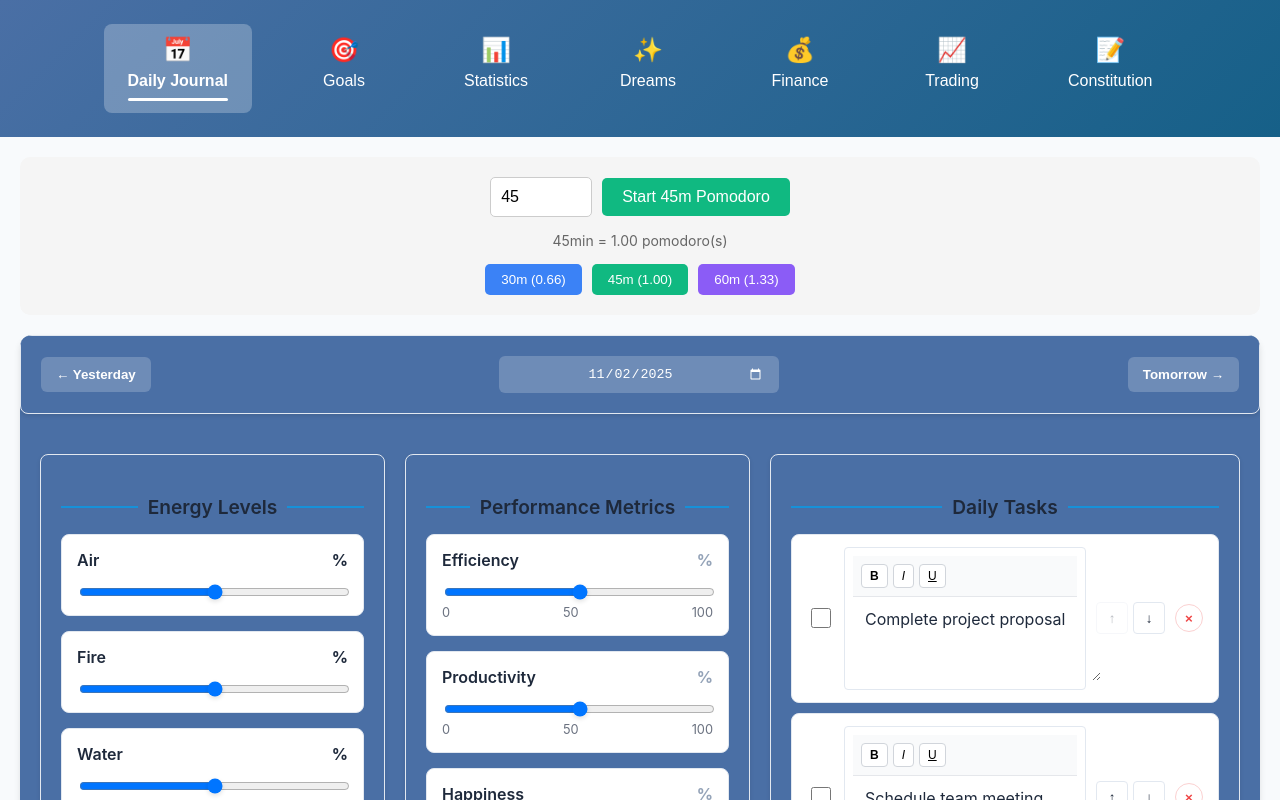
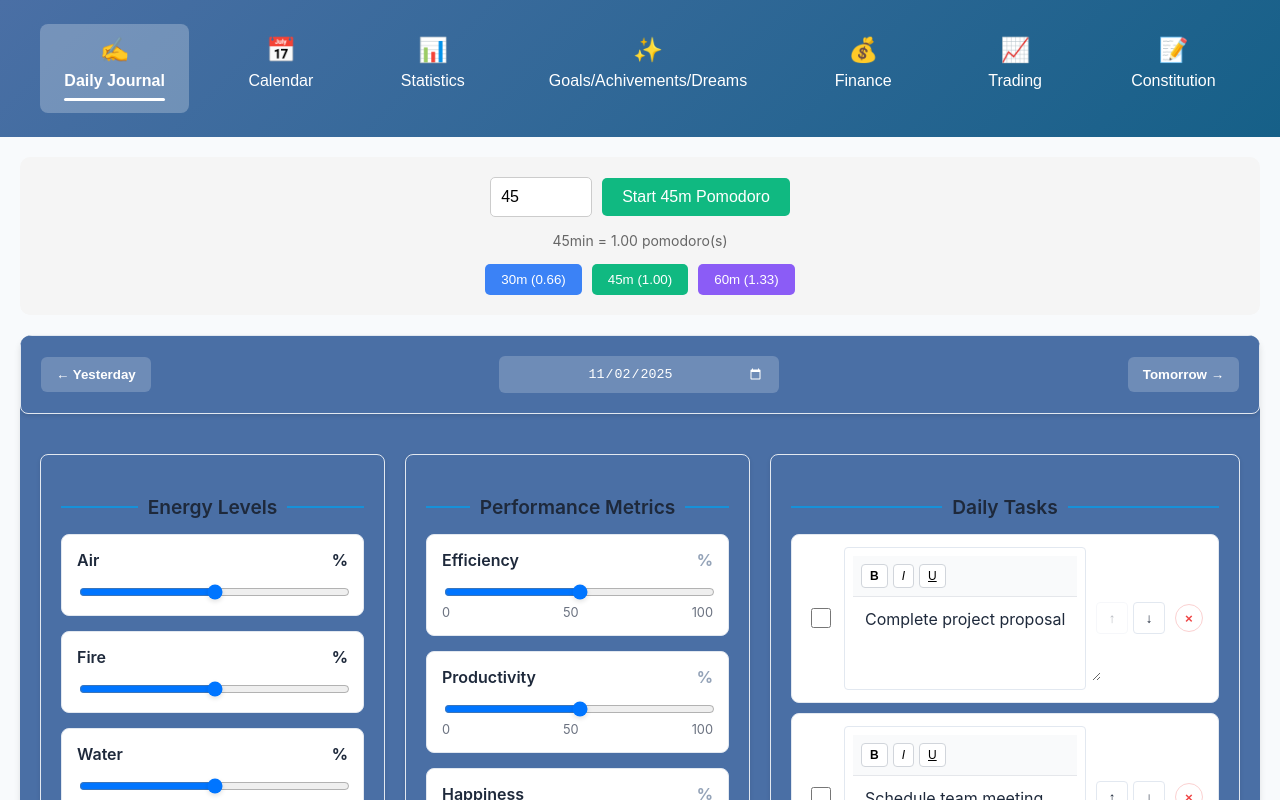
Before and after one commit to Q1W2E3R4T5Y6U7I8a/analyse-action-passee, a React (Create React App) app: page / in a window 1280 px wide. Shown: the top 800 px of the page. Built offline with nearby package versions, Linux system fonts and the light colour scheme.

Commit message:
asdfadsf

```diff
--- a/src/App.jsx
+++ b/src/App.jsx
@@ -1,6 +1,6 @@
 import React, { useState } from 'react';
 import DailyEntry from './components/DailyEntry';
-import GoalTracker from './components/GoalTracker';
+import Calendar from './components/Calendar';
 import Statistics from './components/Statistics';
 import './App.scss';
 import Dreams from './components/Dreams';
@@ -17,15 +17,15 @@ function App() {
             onClick={() => setPage('daily')}
             className={`nav-button ${page === 'daily' ? 'active' : ''}`}
           >
-            <span className="nav-icon">📅</span>
+            <span className="nav-icon">✍️</span>
             <span className="nav-text">Daily Journal</span>
           </button>
           <button
             onClick={() => setPage('goals')}
             className={`nav-button ${page === 'goals' ? 'active' : ''}`}
           >
-            <span className="nav-icon">🎯</span>
-            <span className="nav-text">Goals</span>
+            <span className="nav-icon">📅</span>
+            <span className="nav-text">Calendar</span>
           </button>
           <button
             onClick={() => setPage('stats')}
@@ -39,7 +39,7 @@ function App() {
             className={`nav-button ${page === 'dreams' ? 'active' : ''}`}
           >
             <span className="nav-icon">✨</span>
-            <span className="nav-text">Dreams</span>
+            <span className="nav-text">Goals/Achivements/Dreams</span>
           </button>
 
           <button
@@ -72,7 +72,7 @@ function App() {
       <main className="main-content">
         {page === 'dreams' && <Dreams />}
         {page === 'daily' && <DailyEntry />}
-        {page === 'goals' && <GoalTracker />}
+        {page === 'goals' && <Calendar />}
         {page === 'stats' && <Statistics />}
         {page === 'constitution' && <Constitution />}
 
--- a/src/components/GoalTracker.jsx
+++ b/src/components/Calendar.jsx
@@ -1,8 +1,8 @@
 import React, { useState, useEffect } from 'react';
 import { format, addDays, subDays, isSameDay, isToday, isPast, isFuture } from 'date-fns';
-import './GoalTracker.scss';
+import './Calendar.scss';
 
-export default function GoalTracker() {
+export default function Calendar() {
   const [currentDate, setCurrentDate] = useState(new Date());
   const [goals, setGoals] = useState(() => {
     const saved = localStorage.getItem('calendar-goals');
```
Also changed, not shown: src/components/Calendar.scss (renamed from src/components/GoalTracker.scss).
